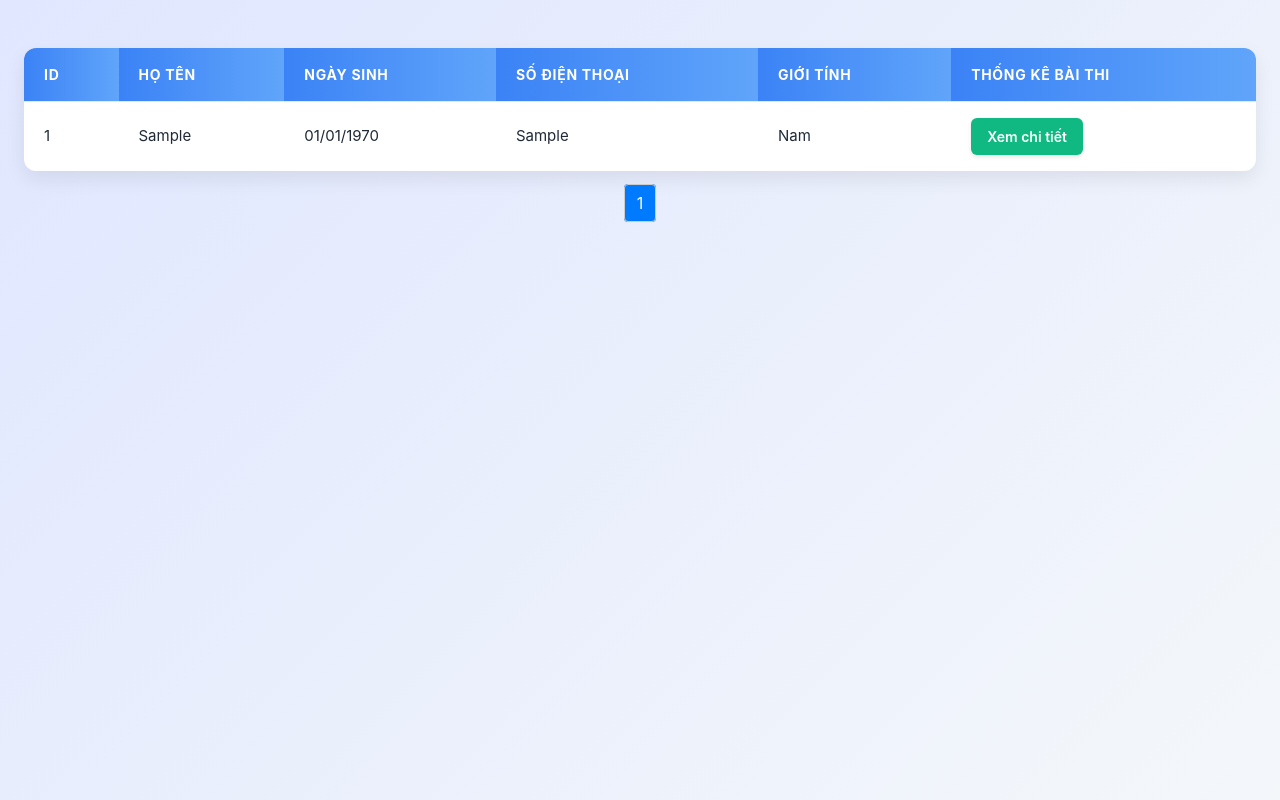
After one commit to winlilom24/NhomTN, a PHP site: page /duanDangNhap/views/studentlist.php in a window 1280 px wide. The commit adds this page. Run offline with PHP 8.4, Linux system fonts and the light colour scheme; tables that the repository leaves empty or names only in its code hold one stand-in row (values such as "Sample post").

Commit message:
Thêm phần quản lí sinh viên (Grok 3 mãi đỉnh :)) )

```diff
--- /dev/null
+++ b/style/css/studentManager.css
@@ -0,0 +1,383 @@
+/* Nhập Tailwind CSS từ CDN */
+@import url("https://cdn.jsdelivr.net/npm/tailwindcss@2.2.19/dist/tailwind.min.css");
+
+/* Đặt lại kiểu cơ bản */
+* {
+  margin: 0;
+  padding: 0;
+  box-sizing: border-box;
+}
+
+body {
+  font-family: "Inter", sans-serif;
+  background: linear-gradient(135deg, #e0e7ff, #f4f7fa); /* Nền gradient nhẹ */
+  color: #1f2937;
+  padding: 24px;
+  min-height: 100vh;
+}
+
+/* Container cho nội dung */
+.container {
+  max-width: 1400px;
+  margin: 0 auto;
+}
+
+/* Kiểu cho nút "Thêm" */
+#add {
+  background: linear-gradient(to right, #3b82f6, #60a5fa); /* Gradient xanh */
+  color: white;
+  padding: 12px 28px;
+  border: none;
+  border-radius: 10px;
+  font-size: 16px;
+  font-weight: 700;
+  cursor: pointer;
+  transition: all 0.3s ease;
+  display: inline-flex;
+  align-items: center;
+  gap: 8px;
+  box-shadow: 0 4px 10px rgba(59, 130, 246, 0.3); /* Bóng nhẹ */
+  animation: float 2s ease-in-out infinite; /* Hiệu ứng nổi nhẹ */
+}
+
+#add:hover {
+  background: linear-gradient(to right, #2563eb, #3b82f6);
+  transform: translateY(-3px); /* Hiệu ứng nâng lên */
+  box-shadow: 0 6px 14px rgba(59, 130, 246, 0.4);
+  animation: pulse 1.5s infinite; /* Hiệu ứng nhấp nháy khi hover */
+}
+
+#add:active {
+  transform: translateY(0);
+  box-shadow: 0 2px 6px rgba(59, 130, 246, 0.2);
+}
+
+@keyframes float {
+  0%,
+  100% {
+    transform: translateY(0);
+  }
+  50% {
+    transform: translateY(-5px);
+  }
+}
+
+@keyframes pulse {
+  0% {
+    transform: translateY(-3px) scale(1);
+    box-shadow: 0 6px 14px rgba(59, 130, 246, 0.4);
+  }
+  50% {
+    transform: translateY(-3px) scale(1.05);
+    box-shadow: 0 8px 16px rgba(59, 130, 246, 0.5);
+  }
+  100% {
+    transform: translateY(-3px) scale(1);
+    box-shadow: 0 6px 14px rgba(59, 130, 246, 0.4);
+  }
+}
+
+/* Kiểu cho bảng */
+.cau_hoi {
+  margin-top: 24px;
+
+}
+
+.cau_hoi table {
+  width: 100%;
+  border-collapse: separate;
+  border-spacing: 0;
+  background-color: white;
+  box-shadow: 0 8px 20px rgba(0, 0, 0, 0.08); /* Bóng nhẹ */
+  border-radius: 12px;
+  overflow: hidden;
+  animation: fadeIn 0.6s ease-out; /* Hiệu ứng xuất hiện bảng */
+}
+
+@keyframes fadeIn {
+  from {
+    opacity: 0;
+    transform: translateY(20px);
+  }
+  to {
+    opacity: 1;
+    transform: translateY(0);
+  }
+}
+
+.cau_hoi th,
+.cau_hoi td {
+  padding: 16px 20px;
+  text-align: left;
+  border-bottom: 1px solid #e5e7eb;
+  font-size: 15px;
+}
+
+.cau_hoi th {
+  background: linear-gradient(
+    to right,
+    #3b82f6,
+    #60a5fa
+  ); /* Gradient tiêu đề */
+  color: white;
+  font-weight: 700;
+  text-transform: uppercase;
+  letter-spacing: 0.05em;
+  font-size: 14px;
+}
+
+.cau_hoi tr:last-child td {
+  border-bottom: none;
+}
+
+.cau_hoi tr:hover {
+  background-color: #f8fafc; /* Hiệu ứng hover */
+  transition: background-color 0.2s ease;
+}
+
+.cau_hoi tr.new-row {
+  animation: slideInRow 0.4s ease-out; /* Hiệu ứng cho hàng mới */
+}
+
+@keyframes slideInRow {
+  from {
+    opacity: 0;
+    transform: translateX(-20px);
+  }
+  to {
+    opacity: 1;
+    transform: translateX(0);
+  }
+}
+/*Kiểu cho nút chuyển trang*/
+.pagination {
+  text-align: center;
+  margin-top: 20px;
+  clear: both; /* Đảm bảo không bị float ảnh hưởng */
+  position: relative; /* Đảm bảo hiển thị theo luồng tự nhiên */
+}
+
+/* Kiểu cho các nút Sửa và Xóa */
+.editBtn,
+.deleteBtn {
+  padding: 8px 16px;
+  border: none;
+  border-radius: 6px;
+  font-size: 14px;
+  font-weight: 600;
+  cursor: pointer;
+  transition: all 0.3s ease;
+  box-shadow: 0 2px 4px rgba(0, 0, 0, 0.1);
+}
+
+.editBtn {
+  background-color: #10b981; /* Màu xanh lá cho nút Sửa */
+  color: white;
+  margin-right: 10px;
+}
+
+.editBtn:hover {
+  background-color: #059669;
+  transform: translateY(-2px);
+  animation: bounce 0.3s; /* Hiệu ứng nảy nhẹ */
+}
+
+.deleteBtn {
+  background-color: #ef4444; /* Màu đỏ cho nút Xóa */
+  color: white;
+}
+
+.deleteBtn:hover {
+  background-color: #dc2626;
+  transform: translateY(-2px);
+  animation: bounce 0.3s; /* Hiệu ứng nảy nhẹ */
+}
+
+@keyframes bounce {
+  0%,
+  100% {
+    transform: translateY(-2px);
+  }
+  50% {
+    transform: translateY(-5px);
+  }
+}
+
+/* Kiểu cho modal */
+#modal,
+#editModal {
+  background-color: rgba(0, 0, 0, 0.6);
+  position: fixed;
+  top: 0;
+  left: 0;
+  width: 100%;
+  height: 100%;
+  display: flex;
+  justify-content: center;
+  align-items: center;
+  z-index: 9999; /* Z-index cao để tránh bị che khuất */
+  backdrop-filter: blur(4px); /* Làm mờ nền */
+  padding: 20px; /* Thêm padding để modal không sát cạnh */
+}
+
+.modal-content {
+  background: white;
+  padding: 32px;
+  border-radius: 16px;
+  width: 100%;
+  max-width: 800px;
+  max-height: 90vh; /* Giới hạn chiều cao để cuộn nội dung bên trong */
+  overflow-y: auto; /* Chỉ cuộn nội dung bên trong modal */
+  box-shadow: 0 12px 24px rgba(0, 0, 0, 0.2);
+  position: relative;
+  animation: slideInScale 0.4s ease-out; /* Hiệu ứng mở modal */
+}
+
+@keyframes slideInScale {
+  from {
+    transform: translateY(-50px) scale(0.95);
+    opacity: 0;
+  }
+  to {
+    transform: translateY(0) scale(1);
+    opacity: 1;
+  }
+}
+
+.close {
+  position: absolute;
+  top: 16px;
+  right: 16px;
+  font-size: 28px;
+  color: #6b7280;
+  cursor: pointer;
+  transition: color 0.2s ease;
+}
+
+.close:hover {
+  color: #111827;
+  animation: rotate 0.3s ease-out; /* Hiệu ứng xoay khi hover */
+}
+
+@keyframes rotate {
+  from {
+    transform: rotate(0deg);
+  }
+  to {
+    transform: rotate(90deg);
+  }
+}
+
+/* Kiểu cho form trong modal */
+form {
+  display: flex;
+  flex-direction: column;
+  gap: -100px; /* Giảm khoảng cách giữa các ô */
+}
+
+form h2 {
+  font-size: 24px;
+  font-weight: 700;
+  color: #1f2937;
+  margin-bottom: 12px;
+  animation: fadeIn 0.5s ease-out; /* Hiệu ứng xuất hiện tiêu đề */
+}
+
+form label {
+  font-weight: 600;
+  color: #374151;
+  font-size: 15px;
+}
+
+form input {
+  padding: 12px;
+  border: 1px solid #d1d5db;
+  border-radius: 8px;
+  font-size: 16px;
+  width: 100%;
+  transition: all 0.2s ease;
+}
+
+form input:focus {
+  outline: none;
+  border-color: #3b82f6;
+  box-shadow: 0 0 0 4px rgba(59, 130, 246, 0.1); /* Hiệu ứng focus */
+}
+
+form button[type="button"] {
+  background: linear-gradient(to right, #3b82f6, #60a5fa);
+  color: white;
+  padding: 12px;
+  border: none;
+  border-radius: 8px;
+  font-size: 16px;
+  font-weight: 600;
+  cursor: pointer;
+  transition: all 0.3s ease;
+  box-shadow: 0 4px 10px rgba(59, 130, 246, 0.3);
+}
+
+form button[type="button"]:hover {
+  background: linear-gradient(to right, #2563eb, #3b82f6);
+  transform: translateY(-2px);
+  animation: pulse 1.5s infinite; /* Hiệu ứng nhấp nháy */
+}
+
+/* Tối ưu hiệu suất */
+#add,
+.modal-content,
+.cau_hoi tr,
+.close,
+form h2 {
+  will-change: transform, opacity;
+}
+
+/* Responsive */
+@media (max-width: 768px) {
+  body {
+    padding: 16px;
+  }
+
+  .cau_hoi table {
+    font-size: 14px;
+  }
+
+  .cau_hoi th,
+  .cau_hoi td {
+    padding: 12px;
+  }
+
+  .modal-content {
+    width: 95%;
+    padding: 20px;
+    max-height: 75vh; /* Giảm chiều cao trên màn hình nhỏ */
+  }
+
+  form h2 {
+    font-size: 20px;
+  }
+
+  #add {
+    padding: 10px 20px;
+    font-size: 14px;
+  }
+}
+
+@media (max-width: 480px) {
+  .cau_hoi th,
+  .cau_hoi td {
+    font-size: 12px;
+    padding: 10px;
+  }
+
+  .editBtn,
+  .deleteBtn {
+    padding: 6px 12px;
+    font-size: 12px;
+  }
+
+  .modal-content {
+    padding: 16px;
+    max-height: 100vh; /* Giảm thêm trên màn hình rất nhỏ */
+  }
+}
--- /dev/null
+++ b/views/studentlist.php
@@ -0,0 +1,126 @@
+<?php
+if (session_status() === PHP_SESSION_NONE) {
+    session_start();
+}
+
+require_once __DIR__ . '/../core/Database.php';
+
+// Xử lý phân trang
+$limit = 10; // Số bản ghi mỗi trang
+$page = isset($_GET['trang']) ? (int)$_GET['trang'] : 1;
+$offset = ($page - 1) * $limit;
+
+// Lấy tổng số bản ghi
+$total_query = "SELECT COUNT(*) as total FROM thong_tin";
+$total_result = mysqli_query($conn, $total_query);
+$total_row = mysqli_fetch_assoc($total_result);
+$total_records = $total_row['total'];
+$total_pages = ceil($total_records / $limit);
+
+// Lấy dữ liệu cho trang hiện tại
+$sql = "SELECT * FROM thong_tin LIMIT $limit OFFSET $offset";
+$result = mysqli_query($conn, $sql);
+?>
+
+<!DOCTYPE html>
+<html lang="vi">
+<head>
+    <meta charset="UTF-8">
+    <meta name="viewport" content="width=device-width, initial-scale=1.0">
+    <title>Quản lý sinh viên</title>
+    <script src="https://ajax.googleapis.com/ajax/libs/jquery/3.7.1/jquery.min.js"></script>
+    <link rel="stylesheet" href="../style/css/studentManager.css">
+    <link rel="stylesheet" href="../style/css/modalStudent.css">
+</head>
+<body>
+    <div class="container">
+        <div class="cau_hoi">
+            <table>
+                <thead>
+                    <tr>
+                        <th>ID</th>
+                        <th>Họ tên</th>
+                        <th>Ngày sinh</th>
+                        <th>Số điện thoại</th>
+                        <th>Giới tính</th>
+                        <th>Thống kê bài thi</th>
+                    </tr>
+                </thead>
+                <tbody>
+                <?php
+                while ($row = mysqli_fetch_assoc($result)) {
+                    echo "<tr>";
+                    echo "<td>" . htmlspecialchars($row['id']) . "</td>";
+                    echo "<td>" . htmlspecialchars($row['ho_ten']) . "</td>";
+                    $ngay_sinh = date("d/m/Y", strtotime($row['ngay_sinh']));
+                    echo "<td>" . htmlspecialchars($ngay_sinh) . "</td>";
+                    echo "<td>" . htmlspecialchars($row['sdt']) . "</td>";
+                    echo "<td>" . ($row['gioi_tinh'] ? 'Nam' : 'Nữ') . "</td>";
+                    echo "<td>";
+                    echo "<button class='editBtn' data-id='" . htmlspecialchars($row['id']) . "'>Xem chi tiết</button>";
+                    echo "</td>";
+                    echo "</tr>";
+                }
+                ?>
+                </tbody>
+            </table>
+            <div class="pagination">
+                <?php
+                // Trang trước
+                if ($page > 1) {
+                    $prev_page = $page - 1;
+                    echo "<a href='?trang=$prev_page' style='padding: 8px 12px; margin: 0 5px; text-decoration: none; border: 1px solid #ccc; border-radius: 4px;'>Trang trước</a>";
+                }
+
+                // Số trang
+                for ($i = 1; $i <= $total_pages; $i++) {
+                    $active = ($i == $page) ? "background-color: #007bff; color: white;" : "";
+                    echo "<a href='?trang=$i' style='padding: 8px 12px; margin: 0 5px; text-decoration: none; border: 1px solid #ccc; border-radius: 4px; $active'>$i</a>";
+                }
+
+                // Trang sau
+                if ($page < $total_pages) {
+                    $next_page = $page + 1;
+                    echo "<a href='?trang=$next_page' style='padding: 8px 12px; margin: 0 5px; text-decoration: none; border: 1px solid #ccc; border-radius: 4px;'>Trang sau</a>";
+                }
+                ?>
+            </div>
+        </div>
+    </div>
+
+    <!-- Modal cho thống kê bài thi -->
+    <div id="statsModal" style="display: none;">
+        <div class="modal-content">
+            <span class="close">×</span>
+            <h2>Thống kê bài thi</h2>
+            <div id="statsContent">
+                <p><strong>Họ tên:</strong> <span id="studentName"></span></p>
+                <p><strong>Số lần làm bài:</strong> <span id="totalTests"></span></p>
+                <p><strong>Điểm trung bình:</strong> <span id="avgScore"></span></p>
+                <p><strong>Thời gian làm bài trung bình:</strong> <span id="avgTime"></span> phút</p>
+                <h3>Bài thi gần nhất</h3>
+                <p><strong>ID bài thi:</strong> <span id="latestId"></span></p>
+                <p><strong>Điểm:</strong> <span id="latestScore"></span></p>
+                <p><strong>Thời gian:</strong> <span id="latestTime"></span> phút</p>
+                <p><strong>Số câu đúng:</strong> <span id="latestCorrect"></span></p>
+                <p><strong>Số câu sai:</strong> <span id="latestWrong"></span></p>
+                <h3>Danh sách bài thi</h3>
+                <table id="testList">
+                    <thead>
+                        <tr>
+                            <th>ID Bài thi</th>
+                            <th>Điểm</th>
+                            <th>Thời gian (phút)</th>
+                            <th>Số câu đúng</th>
+                            <th>Số câu sai</th>
+                        </tr>
+                    </thead>
+                    <tbody id="testListBody"></tbody>
+                </table>
+            </div>
+        </div>
+    </div>
+
+    <script src="../style/js/studentManager.js"></script>
+</body>
+</html>
--- a/views/widget/mainAdmin.php
+++ b/views/widget/mainAdmin.php
@@ -16,12 +16,12 @@
             <div class="left">
                 <h2>📋 Quản lý câu hỏi</h2>
                 <p>Thêm, sửa, xóa các câu hỏi trắc nghiệm trong ngân hàng đề thi.</p>
-                <a href="../views/questionManager.php" class="btn">Đi đến quản lý</a>
+                <a href="../indexAdmin.php?page=questionManager" class="btn">Đi đến quản lý</a>
             </div>
             <div class="right">
                 <h2>👨‍🎓 Danh sách sinh viên đã thi</h2>
                 <p>Xem thông tin chi tiết các bài thi đã hoàn thành bởi sinh viên.</p>
-                <a href="danhsachsinhvien.php" class="btn">Xem danh sách</a>
+                <a href="../indexAdmin.php?page=studentlist" class="btn">Xem danh sách</a>
             </div>
         </div>
     </div>
```
Also changed, not shown: controllers/get_student_stats.php (added, +71 -0 lines), routerAdmin.php (+7 -0 lines), style/css/modalStudent.css (added, +73 -0 lines), style/js/studentManager.js (added, +75 -0 lines).
